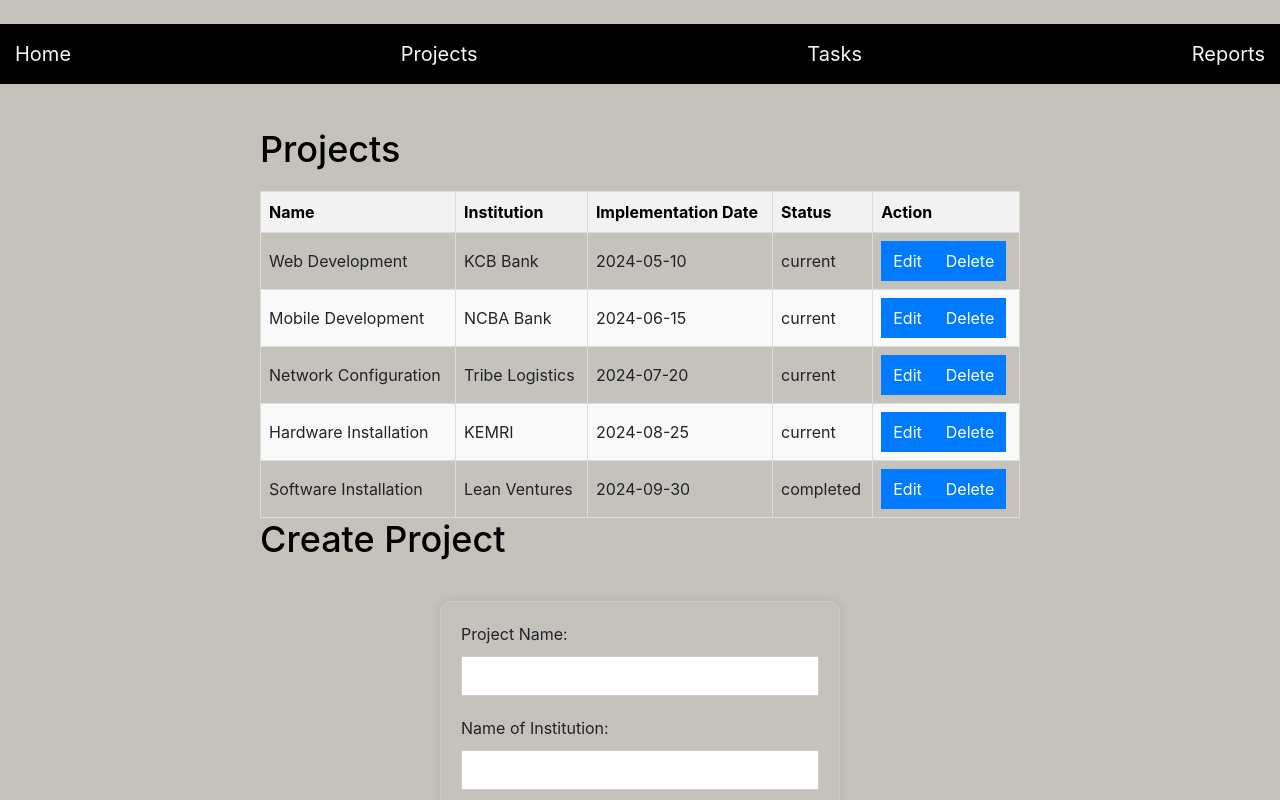
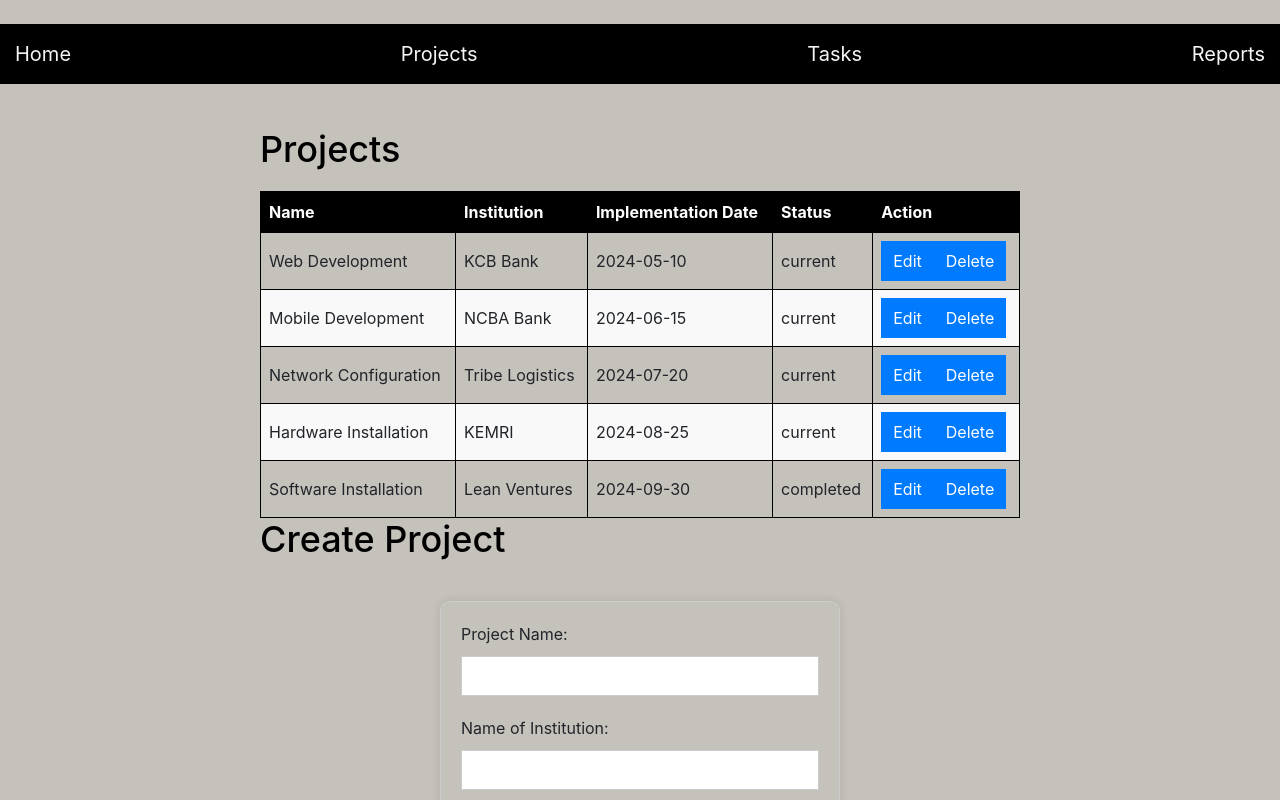
Before and after one commit to amandasuzzanne/project-tracker, a React (Create React App) app: page /projects in a window 1280 px wide. Shown: the top 800 px of the page. Built offline with nearby package versions, Linux system fonts and the light colour scheme; data requests are answered from the project's data file.

Commit message:
initial commit

```diff
--- a/src/App.css
+++ b/src/App.css
@@ -16,6 +16,7 @@ p{
 table{
   width: 100%;
   border-collapse:collapse
+
 }
 table th,table td{
   border: 1px solid black;
@@ -23,7 +24,7 @@ table th,table td{
 }
 table th{
   background-color: black;
-  color: black;
+  color: white;
   text-align: left;
 }
 table tr:nth-child(even){
--- a/src/components/Tables.css
+++ b/src/components/Tables.css
@@ -5,13 +5,13 @@
 
 .response-table th,
 .response-table td {
-    border: 1px solid #dddddd;
+    border: 1px solid black;
     padding: 8px;
     text-align: left;
 }
 
 .response-table th {
-    background-color: #f2f2f2;
+    background-color: black;
     font-weight: bold;
 }
 
```
